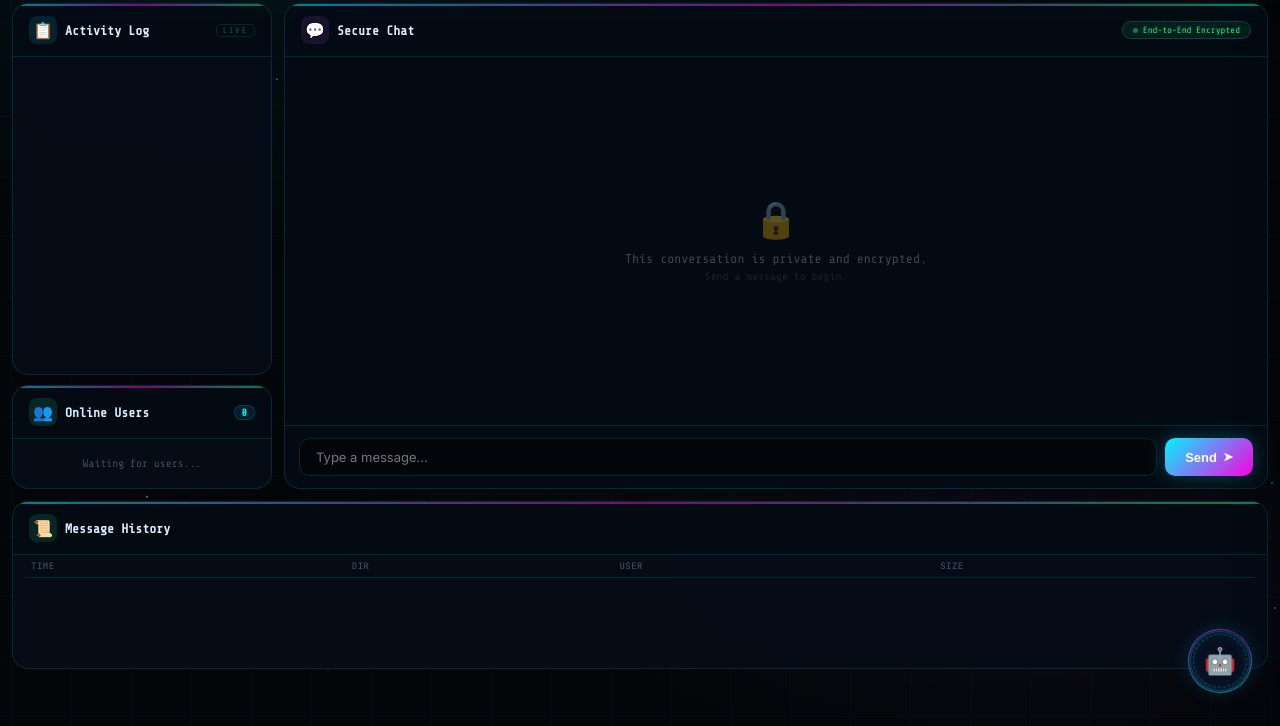
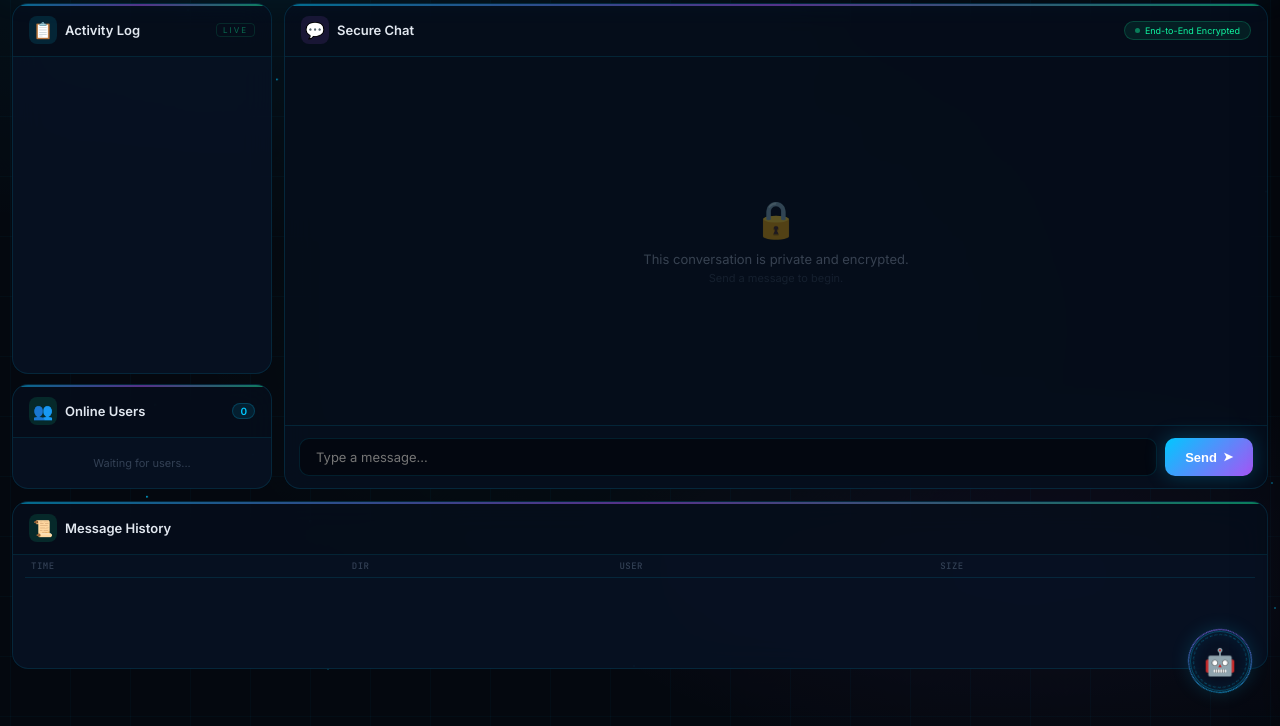
Before and after one commit to Dhruva-Kumar-11/Audio-Steganography-Chat, a website: page public/chat.html in a window 1280 px wide. Shown: the part 74-800 px from the top of the page. Drawn offline with nearby package versions, Linux system fonts and the light colour scheme; no server answers; sample sign-in values are in the browser's storage.

```diff
--- a/public/chat.html
+++ b/public/chat.html
@@ -5,7 +5,8 @@
     <meta name="viewport" content="width=device-width, initial-scale=1.0">
     <title>WhisperNet — Secure Audio Messaging</title>
     <link rel="icon" type="image/png" href="logo.png">
-    <link href="https://fonts.googleapis.com/css2?family=Inter:wght@300;400;500;600;700&family=Orbitron:wght@500;700;900&family=JetBrains+Mono:wght@400;500&family=Share+Tech+Mono&family=Rajdhani:wght@500;700&display=swap" rel="stylesheet">
+    <link rel="preconnect" href="https://fonts.googleapis.com">
+    <link href="https://fonts.googleapis.com/css2?family=Inter:wght@300;400;500;600;700&family=Orbitron:wght@500;700;900&family=JetBrains+Mono:wght@400;500&display=swap" rel="stylesheet">
     <link rel="stylesheet" href="chat2.css">
     <!-- Markdown & Syntax Highlighting -->
     <script src="https://cdn.jsdelivr.net/npm/marked/marked.min.js"></script>
--- a/public/chat2.css
+++ b/public/chat2.css
@@ -2,49 +2,27 @@
 
 /* ── VARIABLES ─────────────────────────────── */
 :root {
-    /* ORIGINAL THEME (Default) */
-    --bg: #030508;
-    --surface: rgba(6, 14, 24, 0.92);
-    --surface2: rgba(10, 20, 35, 0.85);
-    --blue: #00f5ff;
-    --purple: #ff00e5;
-    --green: #00ff88;
-    --amber: #ffb800;
-    --red: #ff3355;
-    --border: rgba(0, 245, 255, 0.13);
-    --border-hover: rgba(0, 245, 255, 0.35);
-    --text: #9ab8c4;
-    --bright: #ddeeff;
-    --dim: #3a5060;
-    --glow-blue: rgba(0, 245, 255, 0.25);
-    --glow-purple: rgba(255, 0, 229, 0.25);
-    --font-base: 'Share Tech Mono', monospace;
-}
-
-body.covert-active {
-    /* VERCEL THEME (Secret Mode) */
-    --bg: #000000;
-    --surface: rgba(10, 10, 10, 0.6);
-    --surface2: rgba(20, 20, 20, 0.8);
-    --blue: #0070f3;
-    --purple: #7928ca;
-    --green: #50e3c2;
-    --amber: #f5a623;
-    --red: #e00;
-    --border: rgba(255, 255, 255, 0.1);
-    --border-hover: rgba(255, 255, 255, 0.2);
-    --text: #888888;
-    --bright: #ffffff;
-    --dim: #333333;
-    --glow-blue: rgba(0, 112, 243, 0.15);
-    --glow-purple: rgba(121, 40, 202, 0.15);
-    --font-base: 'Inter', sans-serif;
+    --bg: #04080f;
+    --surface: rgba(8,18,36,0.85);
+    --surface2: rgba(14,28,55,0.7);
+    --blue: #00c8ff;
+    --purple: #a855f7;
+    --green: #10f5a0;
+    --amber: #f59e0b;
+    --red: #ef4444;
+    --border: rgba(0,200,255,0.12);
+    --border-hover: rgba(0,200,255,0.35);
+    --text: #94a3b8;
+    --bright: #e2e8f0;
+    --dim: #334155;
+    --glow-blue: rgba(0,200,255,0.25);
+    --glow-purple: rgba(168,85,247,0.25);
 }
 
 /* ── RESET & BASE ──────────────────────────── */
 *, *::before, *::after { box-sizing: border-box; margin: 0; padding: 0; }
 body {
-    font-family: var(--font-base);
+    font-family: 'Inter', sans-serif;
     background: var(--bg);
     color: var(--text);
     min-height: 100vh;
```
